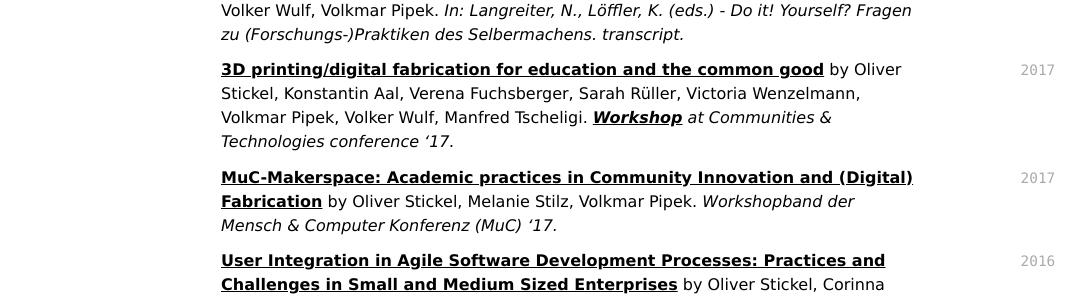
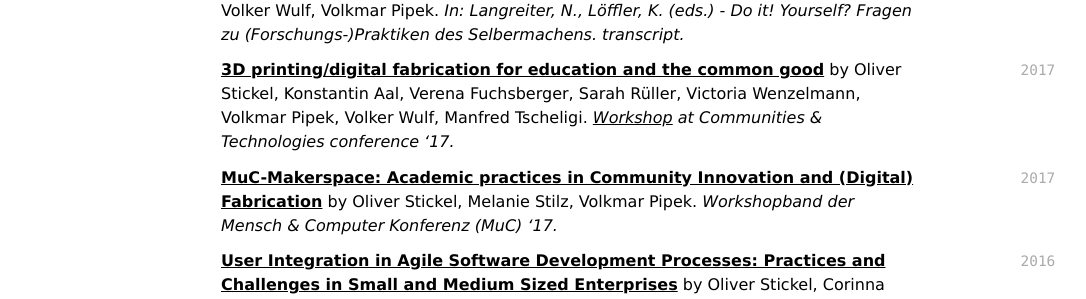
Before and after one commit to oliverstickel/oliverstickel.github.io, a Jekyll site: the page built from index.md, in a window 1280 px wide. Shown: the part 5147-5446 px from the top of the page, without its empty margins (111-1197 px from the left). Built offline with Jekyll 4.4.1, drawn with Linux system fonts in a browser that asks for light colours; nearby versions of some CDN libraries; a style sheet for code colours, icons or effects is not loaded.

```diff
--- a/index.md
+++ b/index.md
@@ -167,7 +167,7 @@ I enjoy camping, water, (working on) motorbikes, cooking and books.
 [**Computerclubs und Flüchtlingslager - Ein Diskussionsbeitrag zur Forschungs- und Bildungsarbeit aus praxistheoretischer Perspektive**](files/10.14361-9783839433508-008.pdf) by Oliver Stickel, Konstantin Aal, Marén Schorch, Dominik Hornung, Alexander Boden, Volker Wulf, Volkmar Pipek. *In: Langreiter, N., Löffler, K. (eds.) - Do it! Yourself? Fragen zu (Forschungs-)Praktiken des Selbermachens. transcript.*
 
 `2017`
-[**3D printing/digital fabrication for education and the common good**](http://www.digifab-commongood.fab101.de/images/2017_ws3dp_ct_proposal.pdf) by Oliver Stickel, Konstantin Aal, Verena Fuchsberger, Sarah Rüller, Victoria Wenzelmann, Volkmar Pipek, Volker Wulf, Manfred Tscheligi. *[**Workshop**](http://www.digifab-commongood.fab101.de/) at Communities & Technologies conference '17.*
+[**3D printing/digital fabrication for education and the common good**](http://www.digifab-commongood.fab101.de/images/2017_ws3dp_ct_proposal.pdf) by Oliver Stickel, Konstantin Aal, Verena Fuchsberger, Sarah Rüller, Victoria Wenzelmann, Volkmar Pipek, Volker Wulf, Manfred Tscheligi. *[Workshop](http://www.digifab-commongood.fab101.de/) at Communities & Technologies conference '17.*
 
 `2017`
 [**MuC-Makerspace: Academic practices in Community Innovation and (Digital) Fabrication**](https://dl.gi.de/bitstream/handle/20.500.12116/3232/2017_WS16_429.pdf?sequence=1&isAllowed=y) by Oliver Stickel, Melanie Stilz, Volkmar Pipek. *Workshopband der Mensch & Computer Konferenz (MuC) '17.*
```
